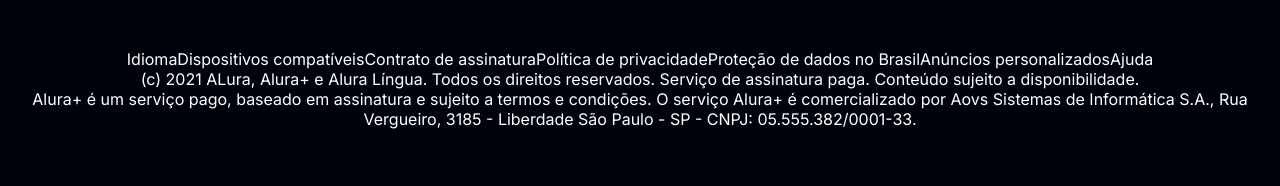
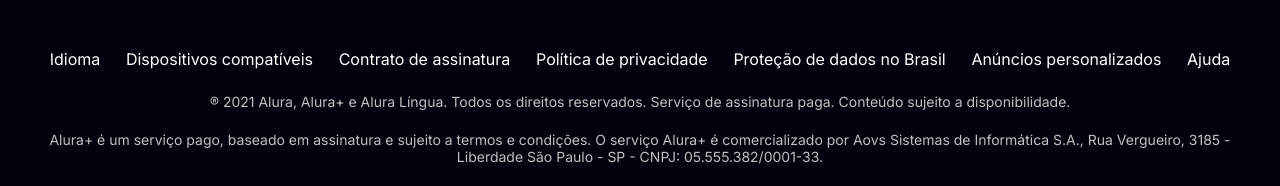
Before and after one commit to Gusta04/aula_alura_02, a plain HTML site: page alura-plus/index.html in a window 1280 px wide. Shown: the part 3741-3927 px from the top of the page. Before the commit the page ends 3870 px from the top, so only its background shows below. Drawn offline with Linux system fonts and the light colour scheme.

Commit message:
Add files via upload

```diff
--- a/alura-plus/index.html
+++ b/alura-plus/index.html
@@ -119,7 +119,7 @@
                 </li>
             </ul>
 
-            <p class="rodape__texto">(c) 2021 ALura, Alura+ e Alura Língua. Todos os direitos reservados.
+            <p class="rodape__texto">® 2021 Alura, Alura+ e Alura Língua. Todos os direitos reservados.
                 Serviço de assinatura paga. Conteúdo sujeito a disponibilidade.
             </p>
 
@@ -128,8 +128,5 @@
                 São Paulo - SP - CNPJ: 05.555.382/0001-33.
             </p>
         </footer>
-
-
-
     </body>
 </html>
--- a/alura-plus/styles/styles.css
+++ b/alura-plus/styles/styles.css
@@ -119,6 +119,8 @@ body{
 .rodape{
     color: var(--cor_principal);
     text-align: center;
+    width: 75em;
+    margin: auto;
 }
 
 .rodape__logo{
@@ -127,11 +129,25 @@ body{
 
 .rodape__lista{
     display: flex;
-    justify-content: center;
+    justify-content: space-evenly;
     list-style-type: none;
+    font-size: 1em;
+    gap: 1em;
+    margin-bottom: 1.5em;
 }
 
 .rodape__lista--link a{
     color: var(--cor_principal);
     text-decoration: none;
 }
+
+.rodape__lista--link a:hover{
+    color: var(--cor_terciaria)
+}
+
+
+.rodape__texto{
+    font-size: 0.875em;
+    color: var(--cor_secundaria);
+    margin-bottom: 1.5em;
+}
```
